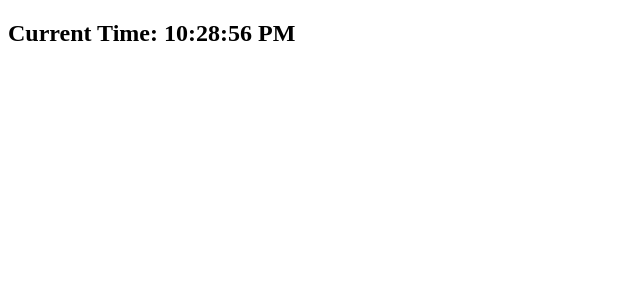
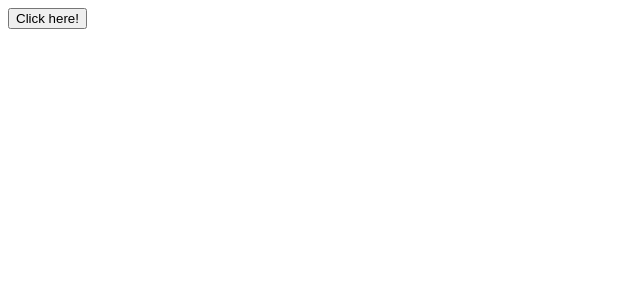
Before and after one commit to monica-lucaci/develhope-react, a React (Vite) app in the folder my-app/: page / in a window 1280 px wide. Shown: the top 300 px of the page, without its empty margins (0-640 px from the left). Built offline with nearby package versions, Linux system fonts and the light colour scheme.

Commit message:
mouse click event

```diff
--- a/my-app/src/App.jsx
+++ b/my-app/src/App.jsx
@@ -1,18 +1,18 @@
 // import AlertClock from "./AlertClock";
-import Clock from "./Clock";
+// import Clock from "./Clock";
+import MouseClicker from "./MouseClicker";
 // import Counter from "./Counter";
 // import Hello from "./Hello";
 // import Message from "./Message";
 // import Welcome from "./Welcome";
 
+const App = () => {
+  // const age = 3;
+  // const handleShowAlert = () => {
+  //   const time = new Date().toLocaleTimeString();
 
-const App = () => {
-  const age = 3;
-  const handleShowAlert = () => {
-    const time = new Date().toLocaleTimeString();
-
-    alert(`The time is ${time}`);
-  };
+  //   alert(`The time is ${time}`);
+  // };
 
   return (
     <div>
@@ -21,7 +21,8 @@ const App = () => {
       <Welcome name="John" age={age} />
       <AlertClock onButtonClick={handleShowAlert} />
       <Counter initialValue={0} incrementAmount={2} decrementAmount={5}/> */}
-      <Clock />
+      {/* <Clock /> */}
+      <MouseClicker />
     </div>
   );
 };
--- /dev/null
+++ b/my-app/src/MouseClicker.jsx
@@ -0,0 +1,9 @@
+const MouseClicker = () => {
+  const handleButtonClick = (event) => {
+    console.log(event.target.name);
+  };
+
+  return <button name="one" onClick={handleButtonClick}>Click here!</button>;
+};
+
+export default MouseClicker;
```
